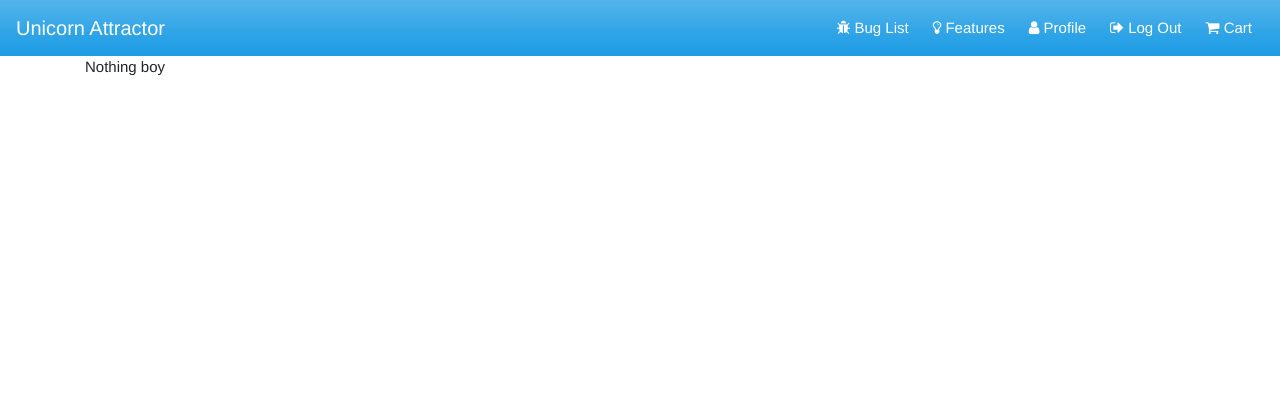
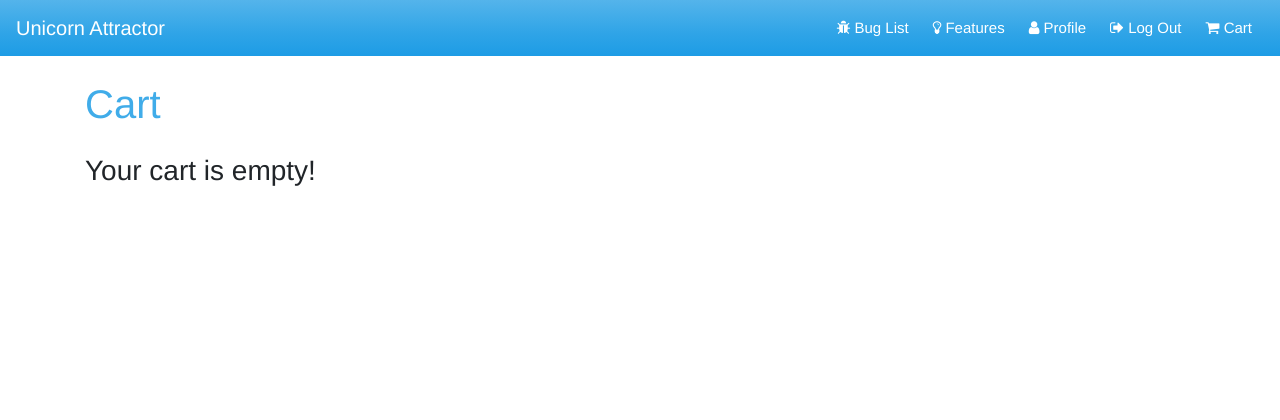
Before and after one commit to comanezz/unicorn_attractor, a Django app: page /cart/ in a window 1280 px wide. Shown: the top 420 px of the page. Run offline with Django 3.2, Linux system fonts and the light colour scheme; the visitor is signed in with stand-in values (Sample User, id 1); some libraries are stand-ins or nearby versions.

Commit message:
Cart.html styled. Custom css changed allowing to style the cart page

```diff
--- a/cart/templates/cart.html
+++ b/cart/templates/cart.html
@@ -8,20 +8,56 @@
 
 {% block content %}
 
+    <div id="card">
+        <div class="row mb-3">
+            <div class="col">
+                <h1 class="mt-4 main-title">Cart</h1>
+            </div>
+        </div>
         {% if cart_items %}
             {% for item in cart_items %}
 
-        <p>{{ item.feature.title }}</p>
+            {% if forloop.counter0|divisibleby:2 %} <div class="row"> {% endif %}
+                <div class="col-md-6">
+                    <div class="card mb-5">
+                        <div class="card-body">
+                            <a href="{{ feature.get_absolute_url }}">
+                                <h3 class="card-title mt-1 border-bottom">{{ item.feature.title|truncatechars:29 }}</h3>
+                            </a>
+                            <div class="card-text">
+                                <p class="feature-description">{{ item.feature.description|truncatewords:15 }}</p>
+                                <small><p class="feature-author"><span class="text-dark">Created by:</span> {{ item.feature.author|capfirst }}</p></small>
+                            </div>
+                        </div>
+                        <div class="card-footer text-muted justify-content-center">
                             <form method="post" action="{% url 'adjust_cart' item.id %}">
                                 {% csrf_token %}
                                 <button class="btn btn-sm btn-danger" type="submit">Delete</button>
                             </form>
+                        </div>
+                    </div>
+                </div>
+                {%  if forloop.counter|divisibleby:2 or forloop.last %}</div>{% endif %}
 
             {% endfor %}
+
+            <div class="row">
+                <div class="col">
+                    <p>Your Total:</p>
+                    <p><i class="fa fa-eur" aria-hidden="true"></i>{{ total }}</p>
+                    <a href="#" class="btn btn-success btn-sm" role="button"><span class="glyphicon glyphicon-ok-sign" aria-hidden="true"></span>Checkout</a>
+                </div>
+            </div>
         {% else %}
 
-    <p>Nothing boy</p>
+        <div class="row">
+            <div class="col">
+                <h3>Your cart is empty!</h3>
+            </div>
+        </div>
 
         {% endif %}
+    </div>
+
 
 {% endblock %}
--- a/static/css/custom.css
+++ b/static/css/custom.css
@@ -40,7 +40,7 @@ footer {
     background-image: -webkit-gradient(linear, left top, left bottom, from(#54b4eb), color-stop(60%, #2fa4e7), to(#1d9ce5));
 }
 
-/* ----------------  Bug & Feature pages --------------- */
+/* ----------------  Bug & Feature pages & Card pages --------------- */
 .card {
     box-shadow: 0 2px 2px 0 rgba(0,0,0,0.14), 0 1px 5px 0 rgba(0,0,0,0.12), 0 3px 1px -2px rgba(0,0,0,0.2);
 }
@@ -56,8 +56,8 @@ footer {
     color: #4e98c3;
 }
 
-#all-bugs .card-title, #all-bugs .card-text .bug-description,
-#all-features .card-title, #all-features .card-text .feature-description {
+#all-bugs .card-text .bug-description,
+.card-title, .card-text .feature-description {
     height: 3em;
     overflow: hidden;
 }
```
Lines whose indentation alone changed are shown as unchanged.
